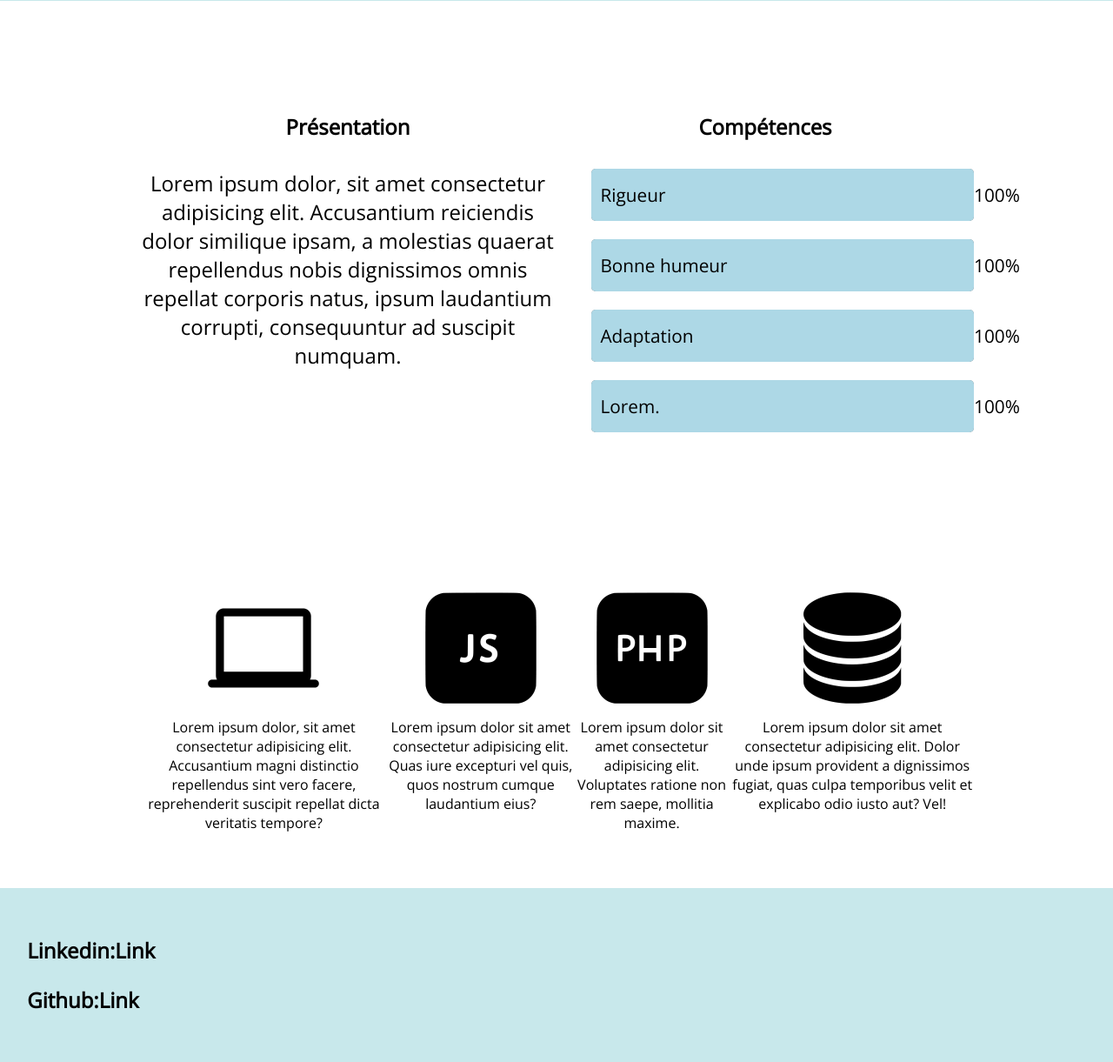
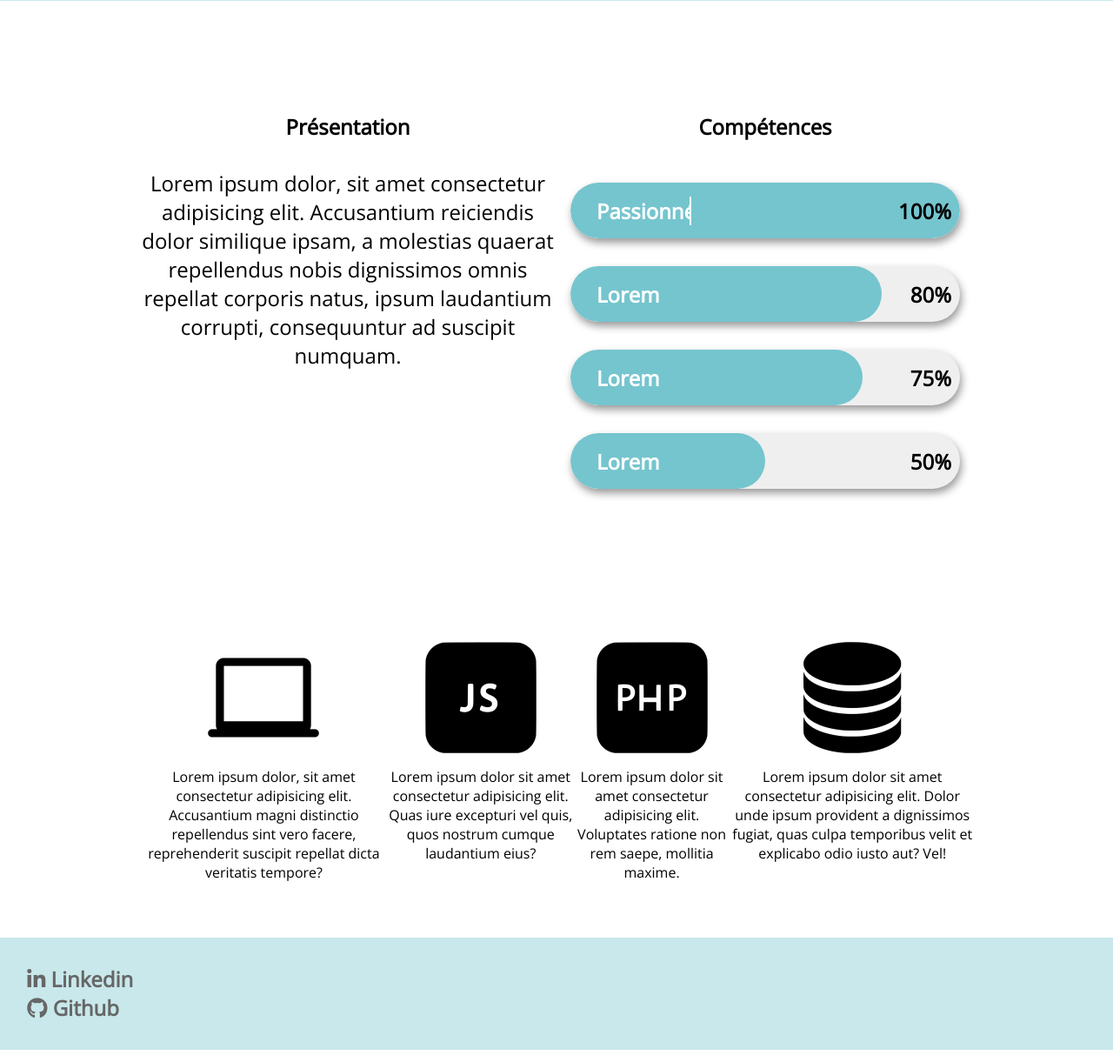
Before and after one commit to Maxime-Le-Goff/C.V, a PHP site: page /home.html in a window 1280 px wide. Shown: the part 589-1810 px from the top of the page at 87% size. Run offline with PHP 8.4, Linux system fonts and the light colour scheme.

Commit message:
progress bar +footer

```diff
--- a/app.js
+++ b/app.js
@@ -2,29 +2,41 @@
 const link = document.getElementById('link')
 const burger = document.getElementById('burger')
 const ul = document.querySelector('ul')
-window.addEventListener('DOMContentLoaded',progressBar)
 
 link.addEventListener('click', function(e) {
   e.preventDefault()
   burger.classList.toggle('open')
   ul.classList.toggle('open')
 })
-function progressBar(){
-  console.log('oui')
-  let pb = document.getElementById('pb-rigueur');
-  console.log(pb)
-  pb.style.transition= "width 5s ease-in-out 0s"
+
+const bars = document.querySelectorAll('.progress');
+bars.forEach(item =>{
+  let value = item.id;
+  let contador = 0;
+  let interval = setInterval(function(){
+    item.style.width = contador + "%";
+    if(contador == value){
+      clearInterval(interval);
+    }
+    contador++;
+  },8);
+})
+
+const text = document.querySelector(".sec-text");
+console.log(text);
+const textLoad = () => {
+  setTimeout(() => {
+    text.textContent = 'Rigoureux';
+  },0);
+  setTimeout(() => {
+    text.textContent = 'Passionné';
+  },4000);
+  setTimeout(() => {
+    text.textContent = 'Joyeux';
+  },8000);
+  setTimeout(() => {
+    text.textContent = 'Bonne Humeur';
+  },12000);
 }
-// function pbclick(e){
-//   var elem = document.getElementById("pb-rigueur");
-//   var width = 1;
-//   var id = setInterval(frame, 10);
-//   function frame() {
-//     if (width >= 100) {
-//       clearInterval(id);
-//     } else {
-//       width++;
-//       elem.style.width = width + '%';
-// }
-//   }
-// }
+textLoad();
+setInterval(textLoad,16000);
--- a/home.html
+++ b/home.html
@@ -7,7 +7,7 @@
     <link rel="preconnect" href="https://fonts.googleapis.com">
     <link rel="preconnect" href="https://fonts.gstatic.com" crossorigin>
     <link href="https://fonts.googleapis.com/css2?family=Open+Sans:wght@300&family=Roboto&display=swap" rel="stylesheet">
-
+    <link rel="stylesheet" href="https://cdnjs.cloudflare.com/ajax/libs/font-awesome/6.2.1/css/all.min.css" integrity="sha512-MV7K8+y+gLIBoVD59lQIYicR65iaqukzvf/nwasF0nqhPay5w/9lJmVM2hMDcnK1OnMGCdVK+iQrJ7lzPJQd1w==" crossorigin="anonymous" referrerpolicy="no-referrer" />
     <title>Mon C.V</title>
 </head>
 <body>
@@ -57,37 +57,41 @@
                 </div>
                 <div class="main-second-competences">
                     <h4>Compétences</h4>
-                    <!-- <button class="check-competences">Voir mes Compétences</button> -->
-                    <ul class="main-second-competences-list">
-                        <li>
-                            <div class="container-pb">
-                                <div id="pb-rigueur" class="pb"><span>Rigueur</span></div>
-                                <span class="span">100%</span>
+                        <div class="container">
+                            <div class="content">
+                                <div>
+                                    <div class="bar">
+                                        <span class="progress" id="100"></span>
+                                        <h2 class="text sec-text">Rigoureux</h2>
+                                        <h1>100%</h1>
+                                    </div>
+                                </div>
+                                <div>
+                                    <div class="bar">
+                                        <span class="progress" id="80"></span>
+                                        <h2>Lorem</h2>
+                                        <h1>80%</h1>
+                                    </div>
+                                </div>
+                                <div>
+                                    <div class="bar">
+                                        <span class="progress" id="75"></span>
+                                        <h2>Lorem</h2>
+                                        <h1>75%</h1>
+                                    </div>
+
+                                </div>
+                                <div>
+                                    <div class="bar">
+                                        <span class="progress" id="50"></span>
+                                        <h2>Lorem</h2>
+                                        <h1>50%</h1>
+                                    </div>
+                                </div>
                             </div>
-                        </li>
-
-                        <li>
-                            <div class="container-pb">
-                                <div id="pb-bonne-humeur" class="pb">Bonne humeur</div>
-                                <span class="span">100%</span>
-                            </div>
-                        </li>
-
-                        <li>
-                            <div class="container-pb">
-                                <div id="pb-adaptation" class="pb">Adaptation</div>
-                                <span class="span">100%</span>
-                            </div>
-                        </li>
-                        <li>
-                            <div class="container-pb">
-                                <div id="pb-lorem" class="pb">Lorem.</div>
-                                <span class="span">100%</span>
-                            </div>
-                        </li>
-                    </ul>
+                        </div>
+                    </div>
                 </div>
-            </div>
         </section>
         <section class="main-third">
             <div class="main-third-graph">
@@ -108,14 +112,17 @@
                     <p>Lorem ipsum dolor sit amet consectetur adipisicing elit. Dolor unde ipsum provident a dignissimos fugiat, quas culpa temporibus velit et explicabo odio iusto aut? Vel!</p>
                 </div>
 
-
-
             </div>
         </section>
     </main>
+
     <footer>
-        <p>Linkedin:Link</p>
-        <p>Github:Link</p>
+        <a href="https://www.linkedin.com/in/maxime-legoff/">
+            <span><i class="fa-brands fa-linkedin-in"></i> Linkedin</span>
+        </a>
+        <a href="https://github.com/Maxime-Le-Goff">
+            <span><i class="fa-brands fa-github"></i> Github</span>
+        </a>
     </footer>
 
 <script src="app.js"></script>
--- a/style.css
+++ b/style.css
@@ -194,3 +194,75 @@
         max-width:600px;
       }
 }
+/*Compétences*/
+
+.container{
+  display:flex;
+  justify-content: center;
+  align-items: center;
+}
+.content{
+  width:100%;
+}
+.content div{
+  display:flex;
+  align-items:center;
+}
+.content div .bar{
+  height: 4rem;
+  width:100%;
+  background: #efefef;
+  border-radius: 40px;;
+  position:relative;
+  margin-left:2rem;
+  overflow:hidden;
+  box-shadow: 2px 5px 10px #999;
+  margin:1rem
+}
+.content div .progress{
+  height:4rem;
+  border-radius: 40px;
+  background-color:rgba(117, 197, 206,1);
+}
+.content div .bar h1{
+  position:absolute;
+  right:10px;
+  color:black;
+  font-weight:600;
+  font-size:1.5rem;
+}
+.content div .bar h2{
+  position:absolute;
+  left:30px;
+  color:#fff;
+  font-weight:600;
+  font-size:1.5rem;
+  margin-right:1rem;
+}
+
+/*Animation*/
+
+.text.sec-text:before{
+  content:"";
+  position:absolute;
+  top:0;
+  left:0;
+  height:100%;
+  width:100%;
+  background-color:rgba(117, 197, 206,1);
+  border-left:2px solid white;
+  animation:animate 4s steps(16) infinite;
+}
+@keyframes animate{
+  40%,60%{
+    left:100%;
+  }
+  100%{
+    left:0%;
+  }
+}
+/*Footer*/
+footer {
+  display:flex;
+  flex-direction: column;
+}
```
